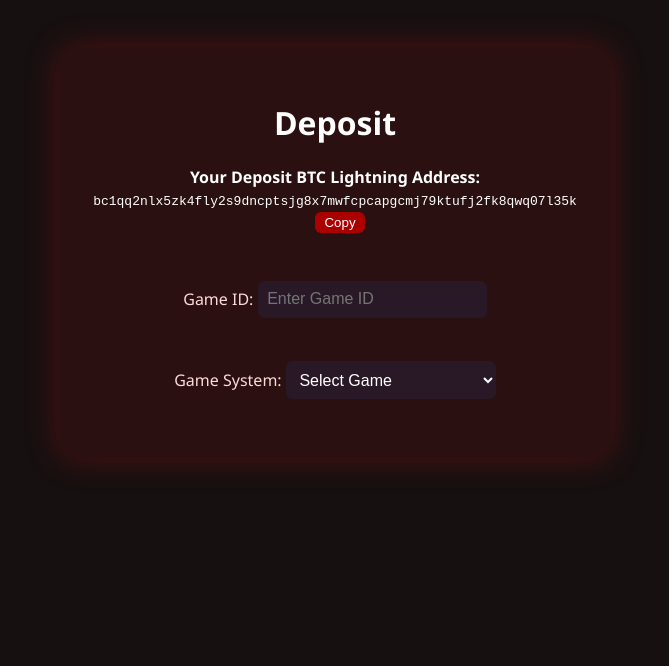
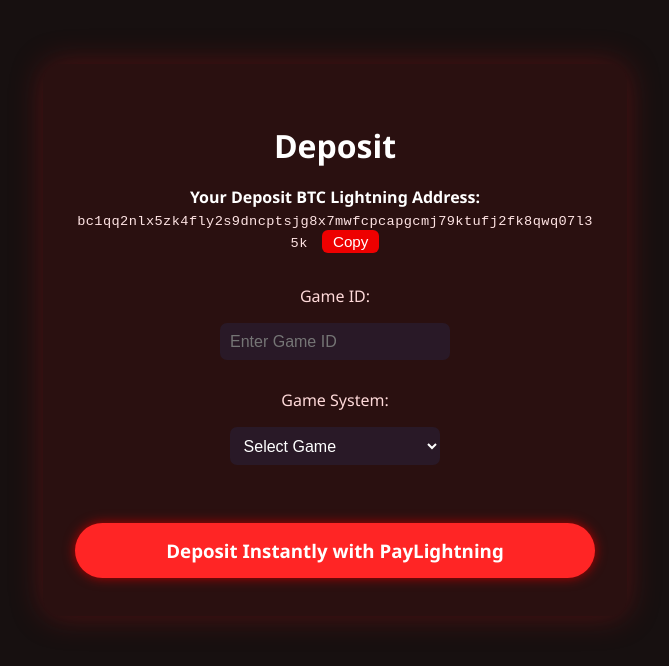
Before and after one commit to Samsgamingzone/SamsGamingZone, a plain HTML site: page deposit.html in a window 1280 px wide. Shown: the whole page, without its empty margins (305-974 px from the left). Drawn offline with Linux system fonts and the light colour scheme.

Commit message:
Update deposit.html

```diff
--- a/deposit.html
+++ b/deposit.html
@@ -6,28 +6,33 @@
   <meta name="viewport" content="width=device-width, initial-scale=1.0">
   <style>
     body { background: #171010; color: #fff; font-family: 'Segoe UI', Arial, sans-serif; margin: 0; text-align:center;}
-    .main-box { max-width: 520px; margin: 3em auto; background: #2a1010; border-radius: 18px; padding: 2em 1em; box-shadow: 0 0 32px #9e14156c; }
-    .cta-btn { background: #ff2525; color: #fff; padding: 0.8em 2.2em; border: none; border-radius: 32px; font-size: 1.17rem; margin-top: 1em; font-weight: bold; box-shadow: 0 0 12px #b20000; }
+    .main-box { max-width: 520px; margin: 4em auto 0 auto; background: #2a1010; border-radius: 18px; padding: 2.4em 2em; box-shadow: 0 0 32px #9e14156c; }
+    .cta-btn { background: #ff2525; color: #fff; padding: 0.8em 2.2em; border: none; border-radius: 32px; font-size: 1.17rem; margin-top: 1em; font-weight: bold; box-shadow: 0 0 12px #b20000; cursor:pointer; }
     .cta-btn:hover { background: #c50808; }
     select, input[type="text"] { margin: 1em 0; padding: 0.6em; border-radius: 7px; border: none; background: #291927; color: #fff; min-width: 210px; font-size: 1rem;}
-    label { display:block; margin-bottom:11px; font-size:1rem; color:#ffdada;}
+    label { display:block; margin-bottom:13px; font-size:1rem; color:#ffdada;}
+    .btc-box { margin-bottom:2em; }
+    .btc-address { word-break:break-all; font-family:monospace; color:#ffe4e4; letter-spacing:0.03em; font-size:1.05em; }
+    .copy-btn { background:#e00; color:#fff; border:none; border-radius:6px; padding:3px 11px; font-size:0.95em; margin-left:10px; cursor:pointer;}
+    .copy-btn:hover { background:#b00;}
+    @media(max-width:600px){.main-box{padding:1em 2px;}}
   </style>
 </head>
 <body>
   <div class="main-box">
-    <h1>Deposit</h1>
-    <div>
-      <b>Your Deposit BTC Lightning Address:</b><br>
-      <span style="word-break:break-all; font-family:monospace;">bc1qq2nlx5zk4fly2s9dncptsjg8x7mwfcpcapgcmj79ktufj2fk8qwq07l35k</span>
-      <button onclick="navigator.clipboard.writeText('bc1qq2nlx5zk4fly2s9dncptsjg8x7mwfcpcapgcmj79ktufj2fk8qwq07l35k');" style="margin-left:10px; border-radius:6px; padding:3px 9px; border:none; color:#fff; background:#a00; cursor:pointer;">Copy</button>
+    <h1 style="margin-bottom:0.6em;">Deposit</h1>
+    <div class="btc-box">
+      <div><b>Your Deposit BTC Lightning Address:</b></div>
+      <span class="btc-address" id="btcAddr">bc1qq2nlx5zk4fly2s9dncptsjg8x7mwfcpcapgcmj79ktufj2fk8qwq07l35k</span>
+      <button class="copy-btn" onclick="navigator.clipboard.writeText(document.getElementById('btcAddr').textContent);">Copy</button>
     </div>
-    <form style="margin-top:2em;">
+    <form>
       <label>
-        Game ID:
+        Game ID:<br>
         <input type="text" placeholder="Enter Game ID">
       </label>
       <label>
-        Game System:
+        Game System:<br>
         <select>
           <option>Select Game</option>
           <option>Ultra Panda</option>
@@ -37,4 +42,9 @@
         </select>
       </label>
     </form>
-    <a href="https://paylightning.io/deposit/game-id/acct_mfiz1pnyRGb8289z" target="_blank" class="cta-btn" style="display:block;margin:2em auto 0 auto;text
+    <a href="https://paylightning.io/deposit/game-id/acct_mfiz1pnyRGb8289z" target="_blank" class="cta-btn" style="display:block;margin:2.2em auto 0 auto;text-decoration:none;">
+      Deposit Instantly with PayLightning
+    </a>
+  </div>
+</body>
+</html>
```
